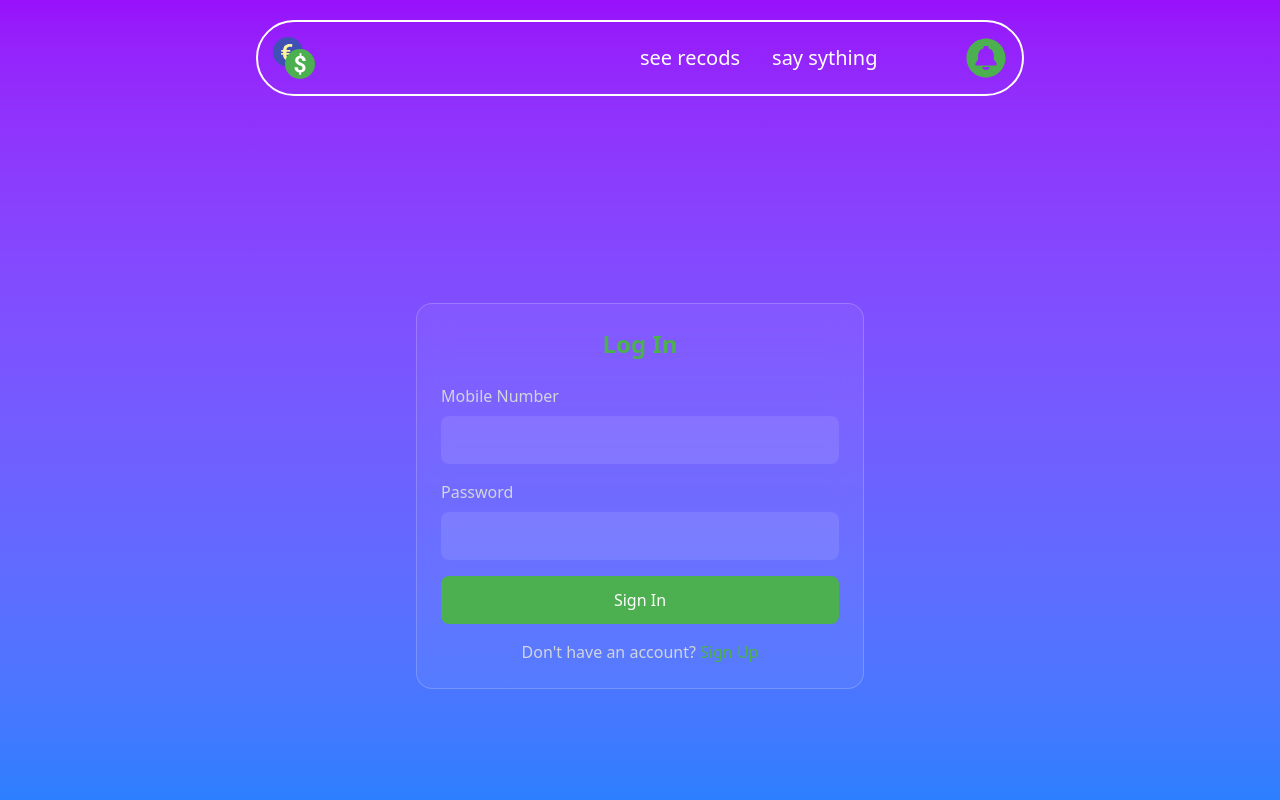
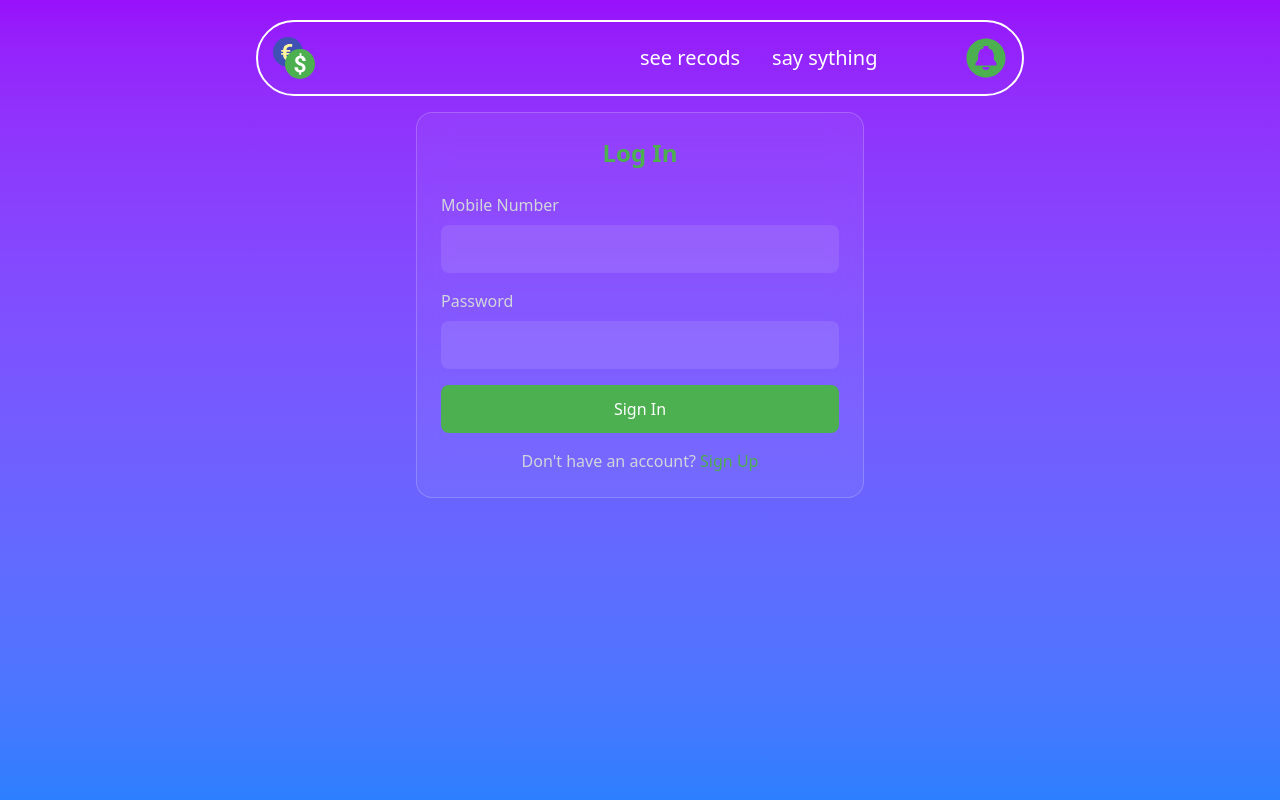
Before and after one commit to vi5halsingh/khata-book, a React (Vite) app in the folder front-end/: page / in a window 1280 px wide. Built offline with nearby package versions, Linux system fonts and the light colour scheme.

Commit message:
mongo pw change and render url as well

```diff
--- a/front-end/src/componant/Authenticate.jsx
+++ b/front-end/src/componant/Authenticate.jsx
@@ -66,7 +66,7 @@ function Authenticate() {
   };
 
   return (
-    <div className="min-h-screen flex items-center justify-center p-4 bg-gradient-to-br from-oklch(0.558 0.288 302.321) to-oklch(0.623 0.214 259.815)">
+    <div className="h-[50%] flex items-center justify-center p-4 bg-gradient-to-br from-oklch(0.558 0.288 302.321) to-oklch(0.623 0.214 259.815)">
       <Toaster position="top-center" toastOptions={{
         style: { background: '#1a1b29', color: '#fff', border: '1px solid #4caf50' }
       }} />
```
